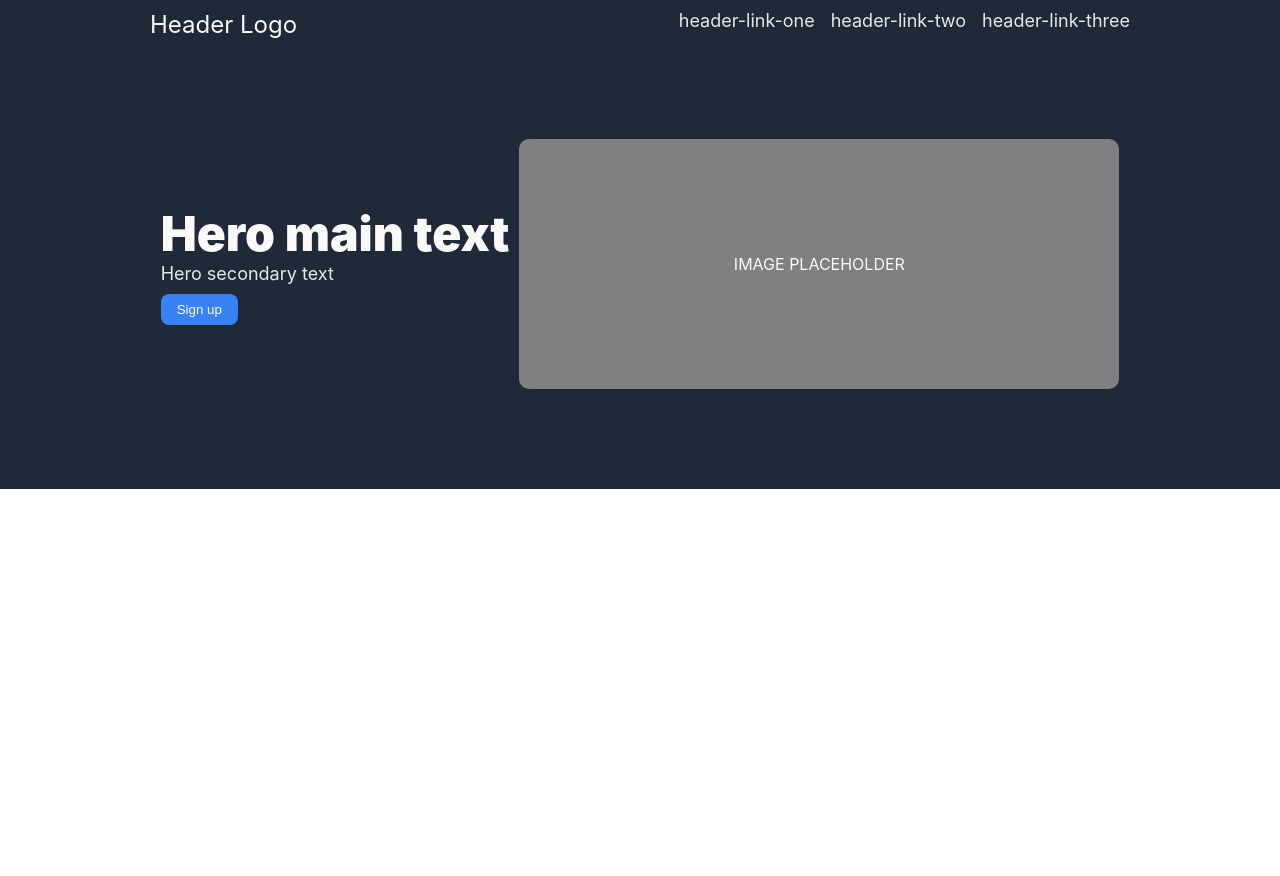
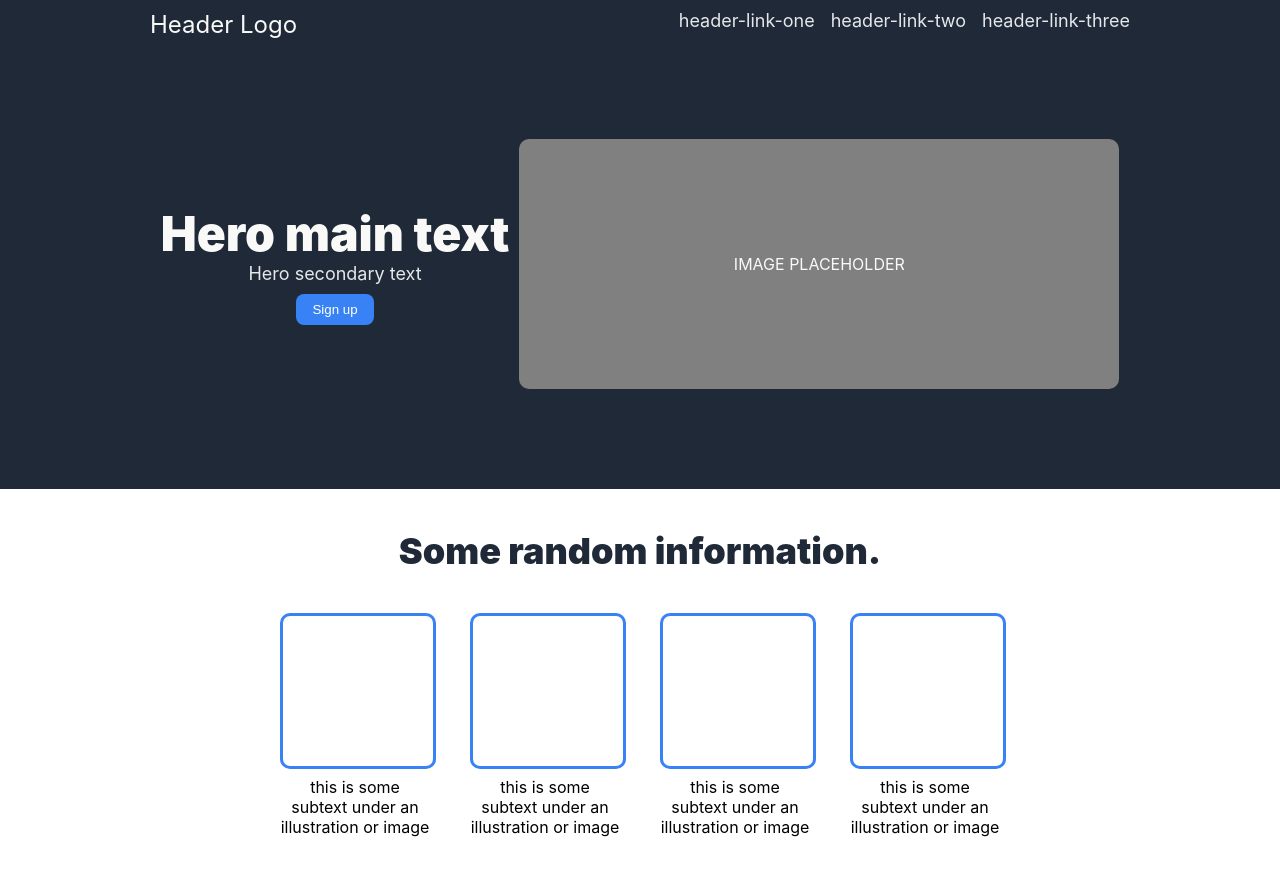
Before and after one commit to lightningwind/odin-landing-page, a plain HTML site: page index.html in a window 1280 px wide. Before the commit the page ends 800 px from the top, so only its background shows below. Drawn offline with Linux system fonts and the light colour scheme.

Commit message:
Complete informational section

```diff
--- a/index.html
+++ b/index.html
@@ -28,7 +28,25 @@
                 </div>
             </div>
             <div class="section-2">
-
+                <div class="info-title">Some random information.</div>
+                <div class="info-container">
+                    <div class="info-item">
+                        <div class="info-img"></div>
+                        <div class="info-text">this is some subtext under an illustration or image</div>
+                    </div>
+                    <div class="info-item">
+                        <div class="info-img"></div>
+                        <div class="info-text">this is some subtext under an illustration or image</div>
+                    </div>
+                    <div class="info-item">
+                        <div class="info-img"></div>
+                        <div class="info-text">this is some subtext under an illustration or image</div>
+                    </div>
+                    <div class="info-item">
+                        <div class="info-img"></div>
+                        <div class="info-text">this is some subtext under an illustration or image</div>
+                    </div>
+                </div>
             </div>
             <div class="section-3">
 
--- a/style.css
+++ b/style.css
@@ -2,6 +2,7 @@ body {
     margin: 0;
     min-height: 100vh;
     font-family: -apple-system, BlinkMacSystemFont, 'Segoe UI', Roboto, Oxygen, Ubuntu, Cantarell, 'Open Sans', 'Helvetica Neue', sans-serif;
+    text-align: center;
 }
 
 .container {
@@ -92,6 +93,34 @@ button.hero-btn {
 
 /*** TODO: SECTION TWO ***/
 
+.info-img {
+    width: 150px;
+    height: 150px;
+    border: 3px solid #3882F6;
+    border-radius: 10px;
+    margin-bottom: 8px;
+}
+
+.info-title {
+    font-size: 36px;
+    font-weight: 900;
+    color: #1F2937;
+    margin: 40px;
+}
+
+.info-container {
+    display: flex;
+    justify-content: center;
+    gap: 40px;
+    margin-bottom: 150px;
+    margin-left: 100px;
+    margin-right: 100px;
+}
+
+.info-item {
+    max-width: 150px;
+}
+
 /*** TODO: SECTION THREE ***/
 
 /*** TODO: SECTION FOUR ***/
```
